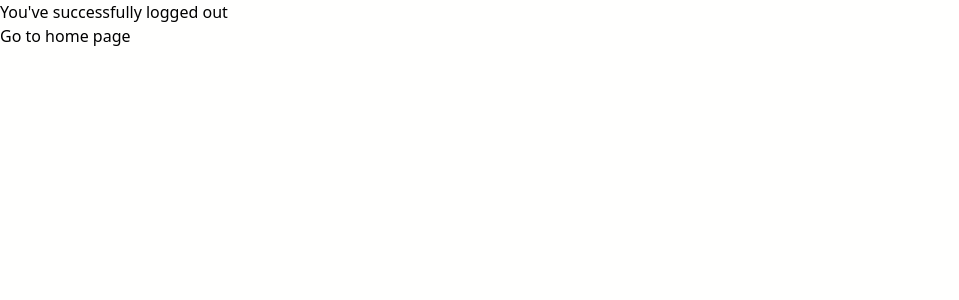
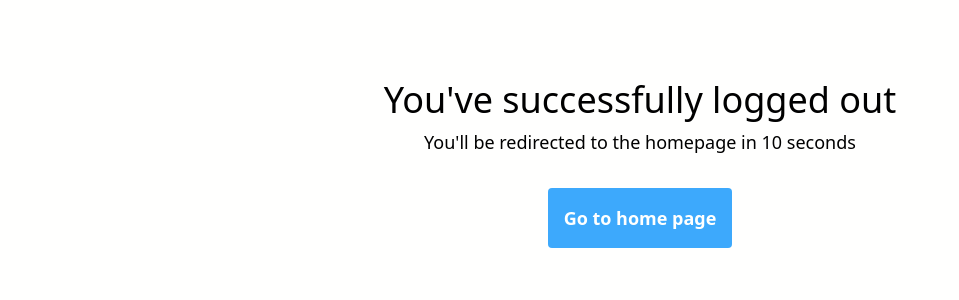
Before and after one commit to Rani-Codes/scrappy, a Next.js app in the folder scrappy/: page /auth/logout in a window 1280 px wide. Shown: the top 300 px of the page, without its empty margins (0-959 px from the left). Built offline with nearby package versions, Linux system fonts and the light colour scheme.

Commit message:
update logout page

```diff
--- a/scrappy/app/auth/logout/page.tsx
+++ b/scrappy/app/auth/logout/page.tsx
@@ -1,17 +1,30 @@
-"use client";
+'use client';
 import { useRouter } from 'next/navigation';
+import { useEffect } from 'react';
 
 const Page = () => {
   const router = useRouter();
 
+  // Redirect function
   const handleRedirect = () => {
     router.push('/'); // Redirect to the home page
   };
 
+  useEffect(() => {
+    // Automatically redirect after 10 seconds
+    const timer = setTimeout(() => {
+      router.push('/');
+    }, 10000);
+
+    // Cleanup timeout if the user clicks the button before the time elapses
+    return () => clearTimeout(timer);
+  }, [router]);
+
   return (
-    <div>
-      <h1>You've successfully logged out</h1>
-      <button onClick={handleRedirect}>
+    <div className='flex flex-col justify-center items-center w-full my-20 text-center'>
+      <h1 className='text-4xl'>You've successfully logged out</h1>
+      <p className='text-lg my-2'>You'll be redirected to the homepage in 10 seconds</p>
+      <button onClick={handleRedirect} className="bg-button p-4 my-6 text-lg font-semibold text-white_tone rounded hover:bg-sky-600">
         Go to home page
       </button>
     </div>
--- a/scrappy/app/posts/components/showAllPosts.tsx
+++ b/scrappy/app/posts/components/showAllPosts.tsx
@@ -139,7 +139,7 @@ const ScrapbookPosts = () => {
                 <strong>Created by:</strong> {post.users.username}
               </p>
 
-              {/* Show the Edit Post button only if the current user is the creator of the post */}
+              {/* Show the Edit and Delete Post buttons only if the current user is the creator of the post */}
               {currentUser && currentUser.id === post.user_id && (
                 <div className='flex justify-between items-center'>
                 <UpdatePost
@@ -148,7 +148,7 @@ const ScrapbookPosts = () => {
                   currentDescription={post.description}
                   fetchPosts={fetchPosts}
                 />
-                <DeletePost postId={post.id} fetchPosts={fetchPosts} /> {/* Add DeletePost component */}
+                <DeletePost postId={post.id} fetchPosts={fetchPosts} />
               </div>
               )}
             </div>
```
